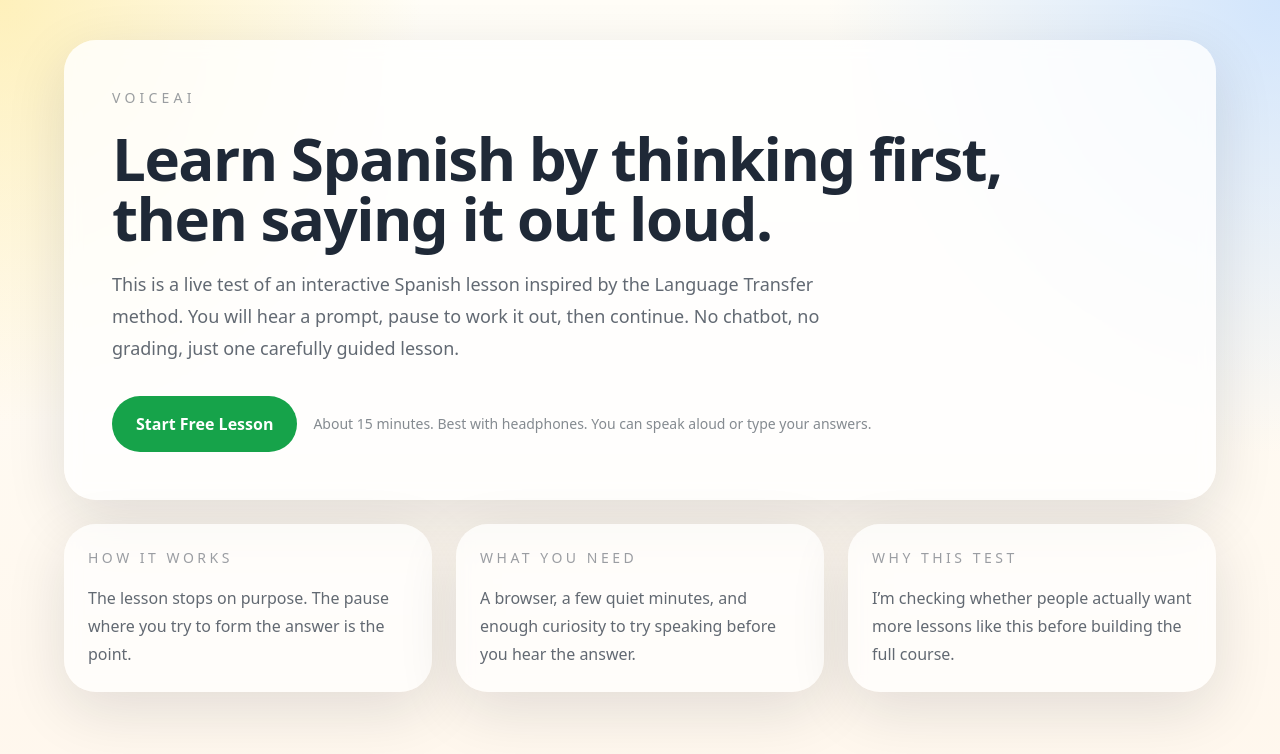
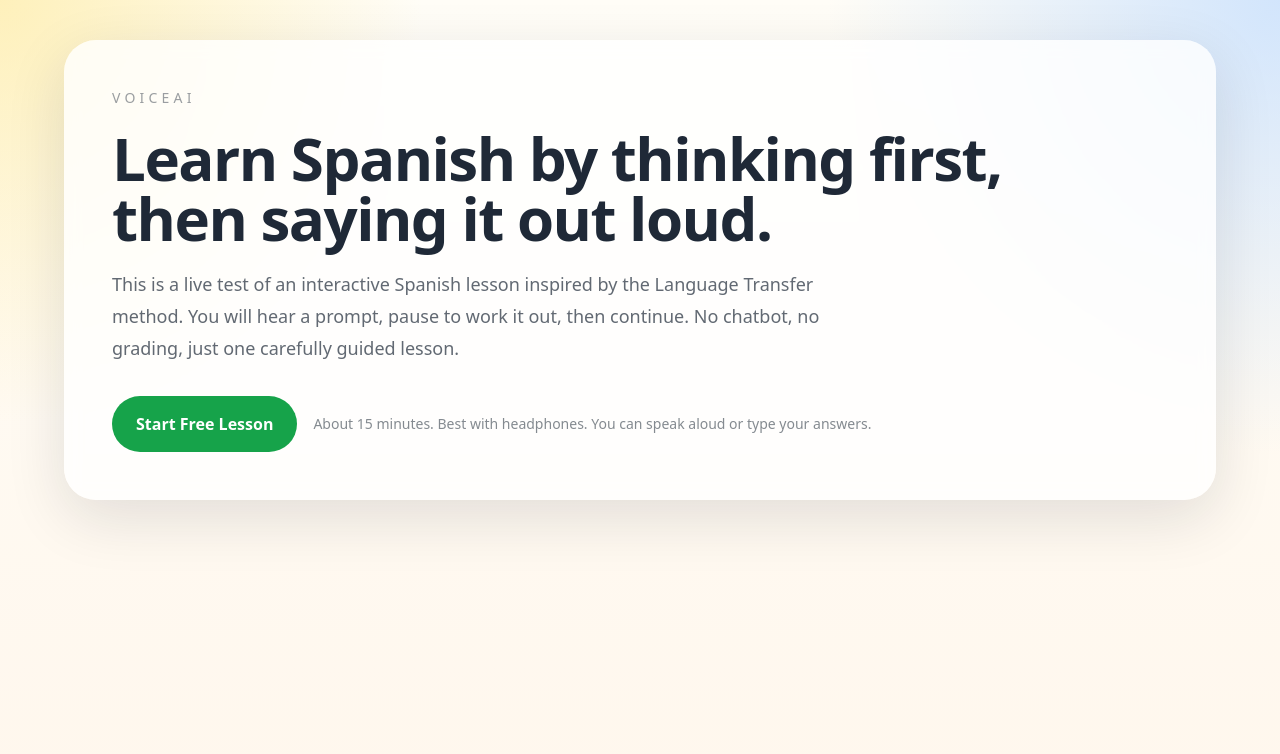
Before and after one commit to tireniajilore/languagetransfer, a Next.js app in the folder lt-runner/: page / in a window 1280 px wide. Shown: the top 754 px of the page. Built offline with nearby package versions, Linux system fonts and the light colour scheme.

Commit message:
Simplify landing page layout

```diff
--- a/lt-runner/src/components/landing-page.tsx
+++ b/lt-runner/src/components/landing-page.tsx
@@ -37,27 +37,6 @@ export function LandingPage() {
             </p>
           </div>
         </section>
-
-        <div className="grid gap-6 md:grid-cols-3">
-          <section className="rounded-[2rem] bg-white/70 p-6 shadow-panel backdrop-blur">
-            <p className="text-sm uppercase tracking-[0.25em] text-ink/45">How It Works</p>
-            <p className="mt-4 text-base leading-7 text-ink/70">
-              The lesson stops on purpose. The pause where you try to form the answer is the point.
-            </p>
-          </section>
-          <section className="rounded-[2rem] bg-white/70 p-6 shadow-panel backdrop-blur">
-            <p className="text-sm uppercase tracking-[0.25em] text-ink/45">What You Need</p>
-            <p className="mt-4 text-base leading-7 text-ink/70">
-              A browser, a few quiet minutes, and enough curiosity to try speaking before you hear the answer.
-            </p>
-          </section>
-          <section className="rounded-[2rem] bg-white/70 p-6 shadow-panel backdrop-blur">
-            <p className="text-sm uppercase tracking-[0.25em] text-ink/45">Why This Test</p>
-            <p className="mt-4 text-base leading-7 text-ink/70">
-              I’m checking whether people actually want more lessons like this before building the full course.
-            </p>
-          </section>
-        </div>
       </div>
     </main>
   );
```
